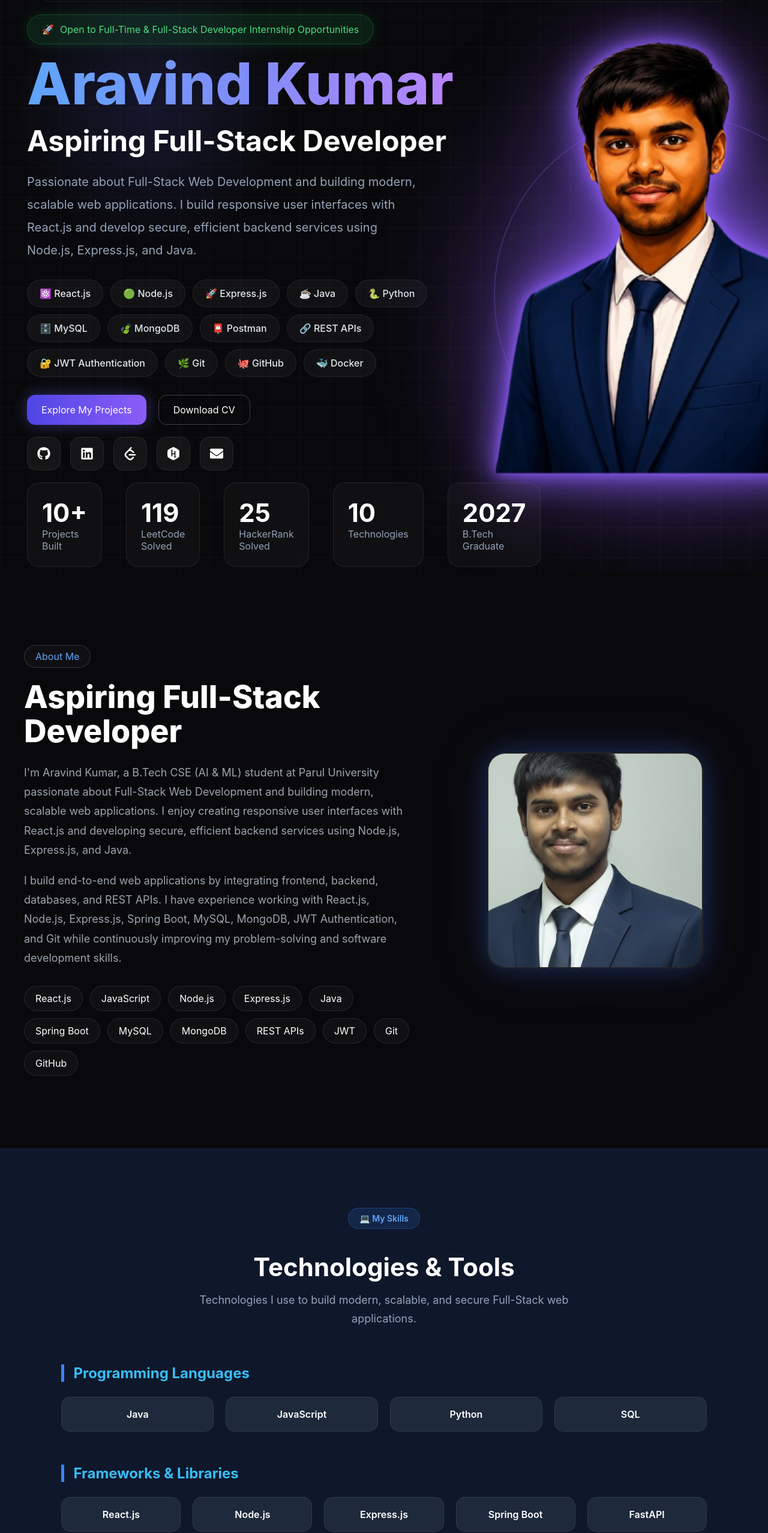
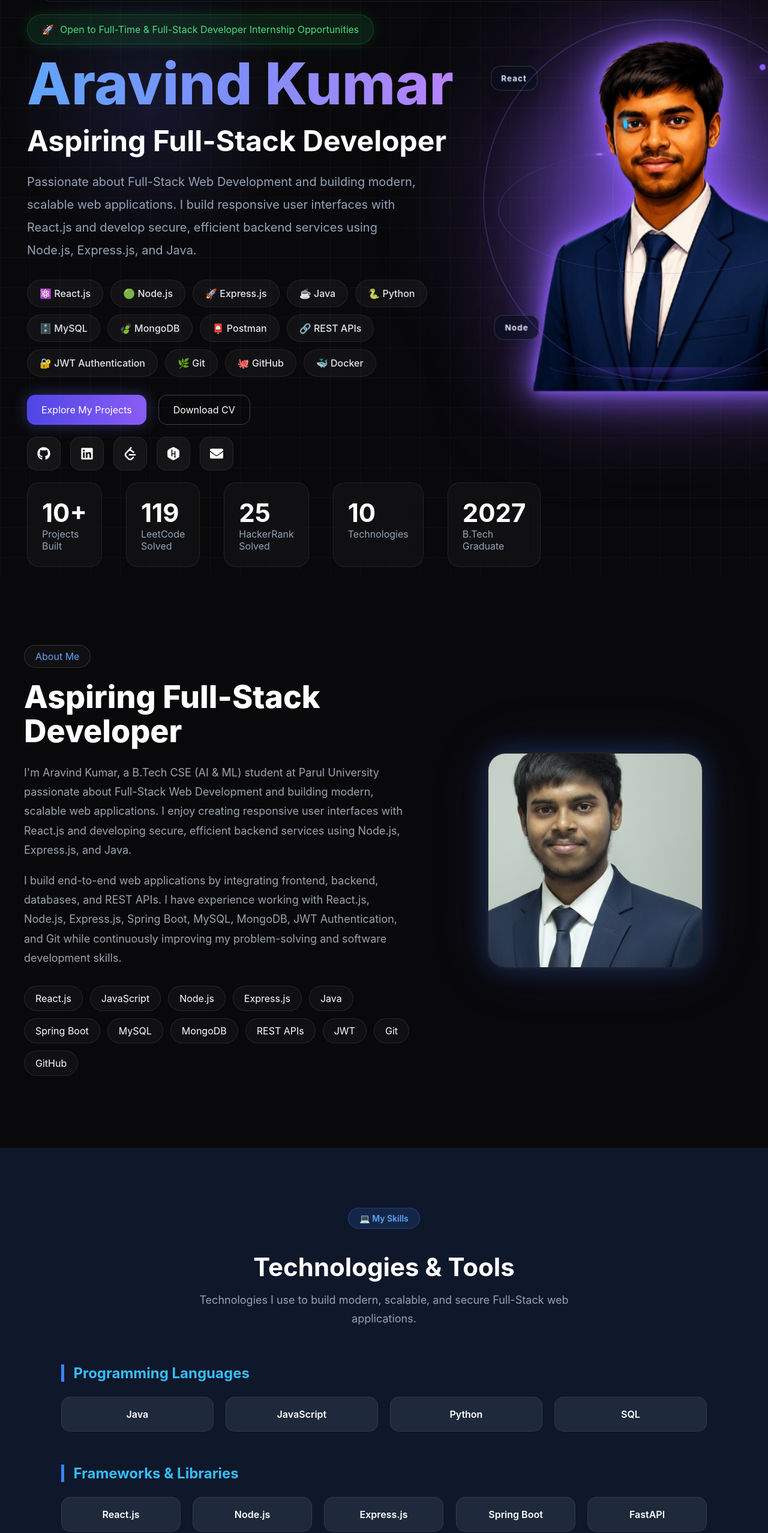
Before and after one commit to Aravind628187/Aravind-portfolio, a React (Vite) app: page / in a window 1280 px wide. Shown: the part 71-2626 px from the top of the page at 60% size. Built offline with nearby package versions, Linux system fonts and the light colour scheme.

Commit message:
feat: add interactive 3D portfolio animations

```diff
--- a/src/App.css
+++ b/src/App.css
@@ -1,40 +1,8 @@
-.profile-image{
-  width: 600px;
-  transform: translateX(-200px);
-}
-.image-bg-glow{
-  width: 600px;
-  height: 600px;
-}
-.hero-right{
-  flex: 1;
-  position: relative;
-  display: flex;
-  justify-content: center;
-  align-items: flex-end;
-}
-
-/* Image size same */
-.profile-image{
-  position: relative;
-  z-index: 2;
-
-  /* width change cheyyaku */
-  transform: translateX(-120px); /* image lopalaki vastundi */
-}
 .stats-grid,
 .stat-card{
   position: relative;
   z-index: 10;
 }
-.image-bg-glow{
-  z-index: 1;
-}
-
-.profile-image{
-  z-index: 2;
-}
-
 .stat-card{
   z-index: 10;
 }
--- a/src/components/Hero.jsx
+++ b/src/components/Hero.jsx
@@ -11,19 +11,6 @@ import "../App.css";
 
 
 export default function Hero() {
-  const techStack = [
-  "Java",
-  "Python",
-  "Spring Boot",
-  "React.js",
-  "REST APIs",
-  "Node.js",
-  "Express.js",
-  "MySQL",
-  "MongoDB",
-  "Git",
-  "GitHub",];
-
   const [stats, setStats] = useState({
     leetcodeSolved: 0,
     hackerrankSolved: 0,
@@ -36,8 +23,17 @@ export default function Hero() {
       .catch((err) => console.error(err));
   }, []);
 
+  const handleSceneMove = (event) => {
+    if (event.pointerType === "touch") return;
+    const bounds = event.currentTarget.getBoundingClientRect();
+    const x = (event.clientX - bounds.left) / bounds.width - 0.5;
+    const y = (event.clientY - bounds.top) / bounds.height - 0.5;
+    event.currentTarget.style.setProperty("--scene-x", `${x * 14}deg`);
+    event.currentTarget.style.setProperty("--scene-y", `${y * -12}deg`);
+  };
+
   return (
-    <section className="hero-section">
+    <section id="home" className="hero-section">
       <div className="hero-glow hero-glow-1"></div>
       <div className="hero-glow hero-glow-2"></div>
 
@@ -183,9 +179,14 @@ export default function Hero() {
           </div>
 
           {/* RIGHT SIDE */}
-          <div className="hero-right">
+          <div className="hero-right" onPointerMove={handleSceneMove}>
+            <div className="hero-3d-scene">
               <div className="image-bg-glow"></div>
-            <div className="image-bg-glow-2"></div>
+              <div className="orbit orbit-one"><span></span></div>
+              <div className="orbit orbit-two"><span></span></div>
+              <div className="code-orb orb-react">React</div>
+              <div className="code-orb orb-java">Java</div>
+              <div className="code-orb orb-node">Node</div>
               <div className="particle p1"></div>
               <div className="particle p2"></div>
               <div className="particle p3"></div>
@@ -195,14 +196,11 @@ export default function Hero() {
                 src="/aravind-ai-transparent.png"
                 alt="Aravind Kumar"
                 className="profile-image"
-              animate={{
-                y: [0, -10, 0],
-              }}
-              transition={{
-                duration: 4,
-                repeat: Infinity,
-              }}
+                animate={{ y: [0, -10, 0] }}
+                transition={{ duration: 4, repeat: Infinity, ease: "easeInOut" }}
               />
+              <div className="scene-platform"></div>
+            </div>
           </div>
         </div>
       </div>
--- a/src/components/Projects.jsx
+++ b/src/components/Projects.jsx
@@ -1,6 +1,7 @@
 import resumeAnalyzer from "../assets/resume-analyzer.png";
 import hubsCars from "../assets/hubs-cars.png";
 import enterpriseDashboard from "../assets/enterprise-Dashboard.png";
+import TiltCard from "./TiltCard";
 
 const projects = [
   {
@@ -16,7 +17,7 @@ const projects = [
     "Chart.js",
     "OpenAI API"
   ],
-  github: "https://github.com/Aravind628187/enterprise-ai-bi-dashboard",
+  github: "https://github.com/Aravind628187/enterprise-ai-bi-platform",
   image: enterpriseDashboard,
   },
   {
@@ -55,9 +56,9 @@ export default function Projects() {
 
       <div className="projects-grid">
 
-        {projects.map((project, index) => (
+        {projects.map((project) => (
 
-          <div
+          <TiltCard
             className="project-card"
             key={project.title}
           >
@@ -69,9 +70,6 @@ export default function Projects() {
                src={project.image}
                alt={project.title}
                className="project-image"
-               onError={(e) => {
-                  console.log("Image failed:", project.image);
-                }}
               />
 
 
@@ -118,7 +116,7 @@ export default function Projects() {
 
             </div>
 
-          </div>
+          </TiltCard>
 
         ))}
 
--- a/src/components/Skills.jsx
+++ b/src/components/Skills.jsx
@@ -1,3 +1,5 @@
+import TiltCard from "./TiltCard";
+
 export default function Skills() {
   const skillCategories = [
     {
@@ -79,9 +81,9 @@ export default function Skills() {
 
           <div className="skills-grid">
             {category.skills.map((skill) => (
-              <div key={skill} className="skill-card">
+              <TiltCard key={skill} className="skill-card">
                 {skill}
-              </div>
+              </TiltCard>
             ))}
           </div>
 
--- /dev/null
+++ b/src/components/TiltCard.jsx
@@ -0,0 +1,30 @@
+export default function TiltCard({ children, className = "" }) {
+  const handlePointerMove = (event) => {
+    if (event.pointerType === "touch") return;
+
+    const card = event.currentTarget;
+    const bounds = card.getBoundingClientRect();
+    const x = (event.clientX - bounds.left) / bounds.width;
+    const y = (event.clientY - bounds.top) / bounds.height;
+
+    card.style.setProperty("--rotate-x", `${(0.5 - y) * 10}deg`);
+    card.style.setProperty("--rotate-y", `${(x - 0.5) * 12}deg`);
+    card.style.setProperty("--glow-x", `${x * 100}%`);
+    card.style.setProperty("--glow-y", `${y * 100}%`);
+  };
+
+  const resetTilt = (event) => {
+    event.currentTarget.style.setProperty("--rotate-x", "0deg");
+    event.currentTarget.style.setProperty("--rotate-y", "0deg");
+  };
+
+  return (
+    <div
+      className={`tilt-card ${className}`}
+      onPointerMove={handlePointerMove}
+      onPointerLeave={resetTilt}
+    >
+      {children}
+    </div>
+  );
+}
--- a/src/index.css
+++ b/src/index.css
@@ -1993,3 +1993,174 @@ body::before {
 }
 
 }
+
+/* Interactive 3D layer */
+.hero-right {
+  min-height: 680px;
+  perspective: 1200px;
+  --scene-x: 0deg;
+  --scene-y: 0deg;
+}
+
+.hero-3d-scene {
+  position: relative;
+  width: min(620px, 44vw);
+  height: 650px;
+  display: grid;
+  place-items: center;
+  transform-style: preserve-3d;
+  transform: rotateX(var(--scene-y)) rotateY(var(--scene-x));
+  transition: transform 180ms ease-out;
+}
+
+.hero-3d-scene .profile-image {
+  width: min(650px, 48vw);
+  max-height: 650px;
+  object-fit: contain;
+  transform: translateZ(70px);
+}
+
+.orbit {
+  position: absolute;
+  inset: 50%;
+  border: 1px solid rgba(139, 92, 246, .36);
+  border-radius: 50%;
+  transform-style: preserve-3d;
+  pointer-events: none;
+}
+
+.orbit-one {
+  width: 540px;
+  height: 540px;
+  margin: -270px;
+  transform: rotateX(68deg) rotateZ(12deg) translateZ(5px);
+  animation: orbit-spin-one 14s linear infinite;
+}
+
+.orbit-two {
+  width: 440px;
+  height: 440px;
+  margin: -220px;
+  border-color: rgba(56, 189, 248, .28);
+  transform: rotateY(66deg) rotateZ(-18deg) translateZ(20px);
+  animation: orbit-spin-two 18s linear infinite reverse;
+}
+
+.orbit span {
+  position: absolute;
+  width: 13px;
+  height: 13px;
+  top: 12%;
+  left: 17%;
+  border-radius: 50%;
+  background: #a78bfa;
+  box-shadow: 0 0 12px #8b5cf6, 0 0 30px #8b5cf6;
+}
+
+.orbit-two span {
+  background: #38bdf8;
+  box-shadow: 0 0 12px #38bdf8, 0 0 30px #38bdf8;
+}
+
+.code-orb {
+  position: absolute;
+  z-index: 4;
+  padding: 10px 15px;
+  border: 1px solid rgba(255,255,255,.16);
+  border-radius: 14px;
+  background: rgba(10, 15, 30, .72);
+  backdrop-filter: blur(14px);
+  color: #e0e7ff;
+  font-size: 12px;
+  font-weight: 700;
+  letter-spacing: .08em;
+  box-shadow: 0 14px 38px rgba(0,0,0,.35);
+  transform: translateZ(125px);
+  animation: float-orb 4.5s ease-in-out infinite;
+}
+
+.orb-react { top: 19%; left: 4%; }
+.orb-java { top: 38%; right: -2%; animation-delay: -1.4s; }
+.orb-node { bottom: 18%; left: 5%; animation-delay: -2.8s; }
+
+.scene-platform {
+  position: absolute;
+  bottom: 28px;
+  width: 390px;
+  height: 90px;
+  border: 1px solid rgba(139, 92, 246, .35);
+  border-radius: 50%;
+  background: radial-gradient(ellipse, rgba(124,58,237,.35), rgba(15,23,42,.08) 65%, transparent 72%);
+  filter: drop-shadow(0 0 28px rgba(124,58,237,.35));
+  transform: rotateX(72deg) translateZ(-25px);
+}
+
+.tilt-card {
+  --rotate-x: 0deg;
+  --rotate-y: 0deg;
+  --glow-x: 50%;
+  --glow-y: 50%;
+  position: relative;
+  transform-style: preserve-3d;
+  transform: perspective(900px) rotateX(var(--rotate-x)) rotateY(var(--rotate-y));
+  transition: transform 160ms ease-out, border-color .3s ease, box-shadow .3s ease;
+  will-change: transform;
+}
+
+.tilt-card::after {
+  content: "";
+  position: absolute;
+  inset: 0;
+  z-index: 0;
+  border-radius: inherit;
+  pointer-events: none;
+  opacity: 0;
+  background: radial-gradient(circle at var(--glow-x) var(--glow-y), rgba(96,165,250,.18), transparent 42%);
+  transition: opacity .25s ease;
+}
+
+.tilt-card:hover::after { opacity: 1; }
+.tilt-card > * { position: relative; z-index: 1; transform: translateZ(14px); }
+.project-card.tilt-card:hover,
+.experience-card.tilt-card:hover,
+.skill-card.tilt-card:hover { transform: perspective(900px) rotateX(var(--rotate-x)) rotateY(var(--rotate-y)); }
+
+@keyframes orbit-spin-one {
+  to { transform: rotateX(68deg) rotateZ(372deg) translateZ(5px); }
+}
+
+@keyframes orbit-spin-two {
+  to { transform: rotateY(66deg) rotateZ(342deg) translateZ(20px); }
+}
+
+@keyframes float-orb {
+  0%, 100% { translate: 0 0; }
+  50% { translate: 0 -14px; }
+}
+
+@media (max-width: 1100px) {
+  .hero-content { flex-direction: column; }
+  .hero-right { width: 100%; min-height: 580px; }
+  .hero-3d-scene { width: min(600px, 92vw); height: 580px; }
+  .hero-3d-scene .profile-image { width: min(600px, 86vw); max-height: 580px; }
+}
+
+@media (max-width: 640px) {
+  .hero-container { padding: 110px 20px 0; }
+  .hero-title { font-size: clamp(3.2rem, 18vw, 5rem); }
+  .hero-role { font-size: 2rem; }
+  .status-badge { white-space: normal; }
+  .hero-right { min-height: 460px; }
+  .hero-3d-scene { height: 460px; }
+  .hero-3d-scene .profile-image { max-height: 455px; }
+  .orbit-one { width: 390px; height: 390px; margin: -195px; }
+  .orbit-two { width: 330px; height: 330px; margin: -165px; }
+  .orb-java { right: 1%; }
+  .scene-platform { width: 280px; bottom: 8px; }
+}
+
+@media (prefers-reduced-motion: reduce), (hover: none) {
+  .hero-3d-scene,
+  .tilt-card { transform: none; transition: none; }
+  .orbit, .code-orb { animation: none; }
+}
```
Also changed, not shown: src/components/Achievements.jsx (+11 -11 lines). Lines whose indentation alone changed are shown as unchanged.
